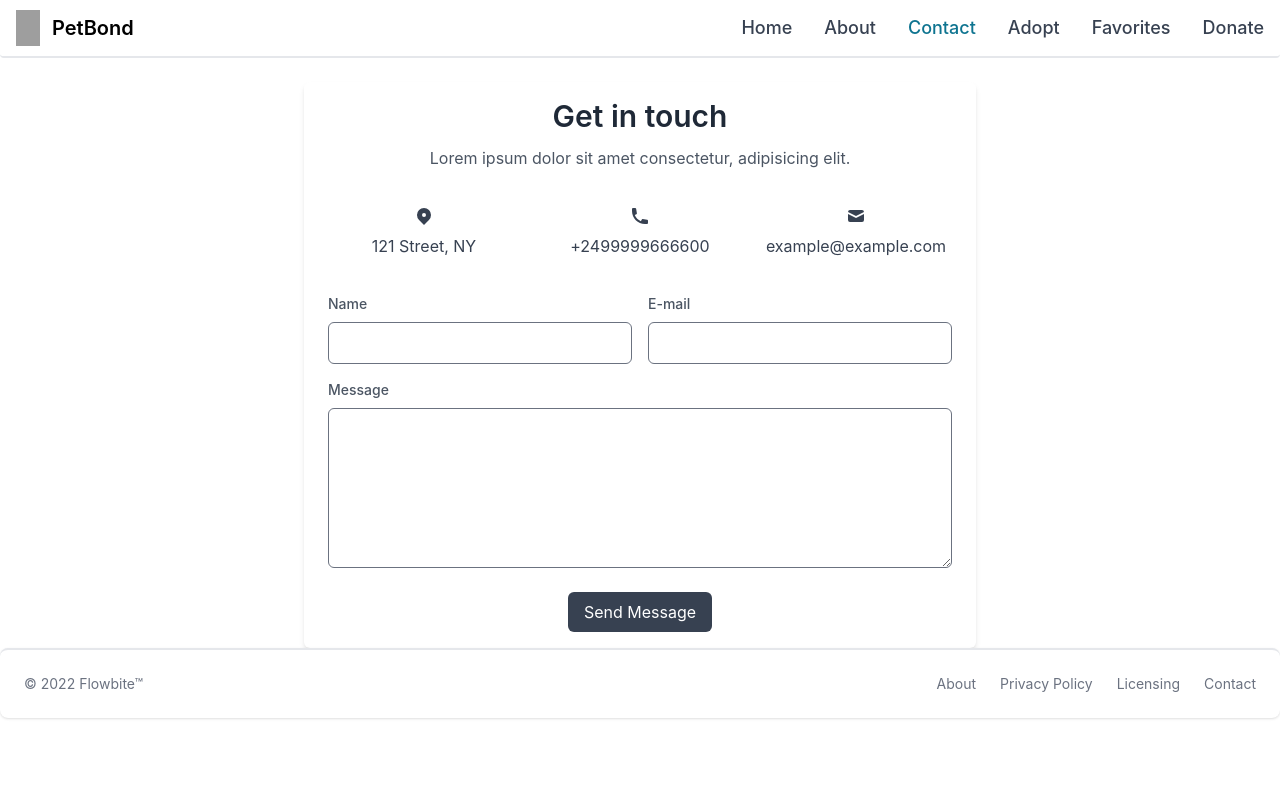
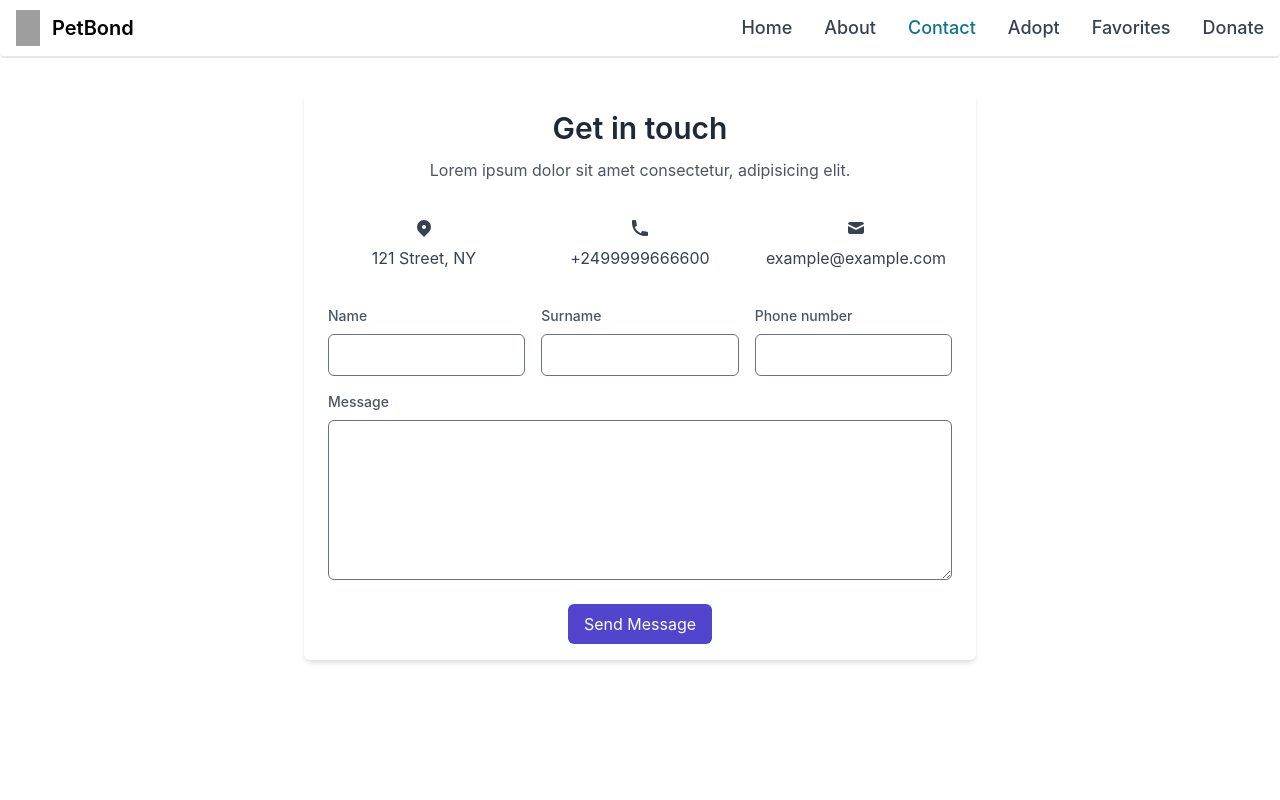
Before and after one commit to badkamyk/pet-bond, a Next.js app: page /contact in a window 1280 px wide. Shown: the top 800 px of the page. Built offline with nearby package versions, Linux system fonts and the light colour scheme; grey boxes are pictures that could not be loaded.

Commit message:
feat: hero section, minor css changes

```diff
--- a/app/contact/page.tsx
+++ b/app/contact/page.tsx
@@ -1,5 +1,6 @@
 export default function Contact() {
     return (
+        <div className="min-h-screen mt-9">
             <section className="w-full max-w-2xl px-6 py-4 mx-auto bg-white rounded-md shadow-md dark:bg-gray-800">
                 <h2 className="text-3xl font-semibold text-center text-gray-800 dark:text-white">Get in touch</h2>
 
@@ -10,7 +11,8 @@ export default function Contact() {
                 <div className="grid grid-cols-1 gap-6 mt-6 sm:grid-cols-2 md:grid-cols-3">
                     <a href="#"
                        className="flex flex-col items-center px-4 py-3 text-gray-700 transition-colors duration-300 transform rounded-md dark:text-gray-200 hover:bg-blue-200 dark:hover:bg-blue-500">
-                    <svg className="w-5 h-5" xmlns="http://www.w3.org/2000/svg" viewBox="0 0 20 20" fill="currentColor">
+                        <svg className="w-5 h-5" xmlns="http://www.w3.org/2000/svg" viewBox="0 0 20 20"
+                             fill="currentColor">
                             <path fillRule="evenodd"
                                   d="M5.05 4.05a7 7 0 119.9 9.9L10 18.9l-4.95-4.95a7 7 0 010-9.9zM10 11a2 2 0 100-4 2 2 0 000 4z"
                                   clipRule="evenodd"/>
@@ -21,7 +23,8 @@ export default function Contact() {
 
                     <a href="#"
                        className="flex flex-col items-center px-4 py-3 text-gray-700 transition-colors duration-300 transform rounded-md dark:text-gray-200 hover:bg-blue-200 dark:hover:bg-blue-500">
-                    <svg className="w-5 h-5" xmlns="http://www.w3.org/2000/svg" viewBox="0 0 20 20" fill="currentColor">
+                        <svg className="w-5 h-5" xmlns="http://www.w3.org/2000/svg" viewBox="0 0 20 20"
+                             fill="currentColor">
                             <path
                                 d="M2 3a1 1 0 011-1h2.153a1 1 0 01.986.836l.74 4.435a1 1 0 01-.54 1.06l-1.548.773a11.037 11.037 0 006.105 6.105l.774-1.548a1 1 0 011.059-.54l4.435.74a1 1 0 01.836.986V17a1 1 0 01-1 1h-2C7.82 18 2 12.18 2 5V3z"/>
                         </svg>
@@ -31,7 +34,8 @@ export default function Contact() {
 
                     <a href="#"
                        className="flex flex-col items-center px-4 py-3 text-gray-700 transition-colors duration-300 transform rounded-md dark:text-gray-200 hover:bg-blue-200 dark:hover:bg-blue-500">
-                    <svg className="w-5 h-5" xmlns="http://www.w3.org/2000/svg" viewBox="0 0 20 20" fill="currentColor">
+                        <svg className="w-5 h-5" xmlns="http://www.w3.org/2000/svg" viewBox="0 0 20 20"
+                             fill="currentColor">
                             <path d="M2.003 5.884L10 9.882l7.997-3.998A2 2 0 0016 4H4a2 2 0 00-1.997 1.884z"/>
                             <path d="M18 8.118l-8 4-8-4V14a2 2 0 002 2h12a2 2 0 002-2V8.118z"/>
                         </svg>
@@ -43,16 +47,27 @@ export default function Contact() {
                 <div className="mt-6 ">
                     <div className="items-center -mx-2 md:flex">
                         <div className="w-full mx-2">
-                        <label className="block mb-2 text-sm font-medium text-gray-600 dark:text-gray-200">Name</label>
+                            <label
+                                className="block mb-2 text-sm font-medium text-gray-600 dark:text-gray-200">Name</label>
+
+                            <input
+                                className="block w-full px-4 py-2 text-gray-700 bg-white border rounded-md dark:bg-gray-800 dark:text-gray-300 dark:border-gray-600 focus:border-blue-400 focus:ring-blue-300 dark:focus:border-blue-300 focus:outline-none focus:ring focus:ring-opacity-40"
+                                type="text"/>
+                        </div>
+                        <div className="w-full mx-2">
+                            <label
+                                className="block mb-2 text-sm font-medium text-gray-600 dark:text-gray-200">Surname</label>
 
                             <input
                                 className="block w-full px-4 py-2 text-gray-700 bg-white border rounded-md dark:bg-gray-800 dark:text-gray-300 dark:border-gray-600 focus:border-blue-400 focus:ring-blue-300 dark:focus:border-blue-300 focus:outline-none focus:ring focus:ring-opacity-40"
                                 type="text"/>
                         </div>
 
+
                         <div className="w-full mx-2 mt-4 md:mt-0">
                             <label
-                            className="block mb-2 text-sm font-medium text-gray-600 dark:text-gray-200">E-mail</label>
+                                className="block mb-2 text-sm font-medium text-gray-600 dark:text-gray-200">Phone
+                                number</label>
 
                             <input
                                 className="block w-full px-4 py-2 text-gray-700 bg-white border rounded-md dark:bg-gray-800 dark:text-gray-300 dark:border-gray-600 focus:border-blue-400 focus:ring-blue-300 dark:focus:border-blue-300 focus:outline-none focus:ring focus:ring-opacity-40"
@@ -61,7 +76,8 @@ export default function Contact() {
                     </div>
 
                     <div className="w-full mt-4">
-                    <label className="block mb-2 text-sm font-medium text-gray-600 dark:text-gray-200">Message</label>
+                        <label
+                            className="block mb-2 text-sm font-medium text-gray-600 dark:text-gray-200">Message</label>
 
                         <textarea
                             className="block w-full h-40 px-4 py-2 text-gray-700 bg-white border rounded-md dark:bg-gray-800 dark:text-gray-300 dark:border-gray-600 focus:border-blue-400 dark:focus:border-blue-300 focus:outline-none focus:ring focus:ring-blue-300 focus:ring-opacity-40"/>
@@ -69,11 +85,12 @@ export default function Contact() {
 
                     <div className="flex justify-center mt-6">
                         <button
-                        className="px-4 py-2 text-white transition-colors duration-300 transform bg-gray-700 rounded-md hover:bg-gray-600 focus:outline-none focus:bg-gray-600">Send
+                            className="px-4 py-2 text-white transition-colors duration-300 transform bg-indigo-700 rounded-md hover:bg-indigo-600 focus:outline-none focus:bg-gray-600">Send
                             Message
                         </button>
                     </div>
                 </div>
             </section>
+        </div>
     )
 }
--- a/app/page.tsx
+++ b/app/page.tsx
@@ -1,11 +1,9 @@
-import Image from 'next/image'
-import styles from './page.module.css'
-import Hero from '../components/Hero'
-import Navbar from "../components/Navbar";
+import Hero from "../components/Hero";
 
 export default function Home() {
   return (
     <div className="min-h-screen">
+      <Hero />
     </div>
   )
 }
--- a/components/Footer.tsx
+++ b/components/Footer.tsx
@@ -8,7 +8,7 @@ export default function FooterComponent() {
               by="Flowbite™"
               year={2022}
           />
-          <Footer.LinkGroup>
+          <Footer.LinkGroup className="flex gap-3">
               <Footer.Link href="#">
                   About
               </Footer.Link>
--- a/components/Hero.tsx
+++ b/components/Hero.tsx
@@ -1,7 +1,31 @@
+import Link from "next/link";
+
 export default function Hero() {
     return (
         <div>
-
+            <section className="mb-40">
+                <div className="px-6 py-12 md:px-12 bg-gray-50 text-gray-800 text-center lg:text-left">
+                    <div className="container mx-auto xl:px-32">
+                        <div className="grid lg:grid-cols-2 gap-12 flex items-center">
+                            <div className="mt-12 lg:mt-0">
+                                <h1 className="text-5xl md:text-6xl xl:text-7xl font-bold tracking-tight mb-12">Adopt <br/><span
+                                    className="text-blue-600">friend for life</span></h1>
+                                <Link className="inline-block px-7 py-3 mr-2 bg-blue-600 text-white font-medium text-sm leading-snug uppercase rounded shadow-md hover:bg-blue-700 hover:shadow-lg focus:bg-blue-700 focus:shadow-lg focus:outline-none focus:ring-0 active:bg-blue-800 active:shadow-lg transition duration-150 ease-in-out"
+                                   data-mdb-ripple="true" data-mdb-ripple-color="light" href="/adopt" role="button">List of pupils</Link>
+                                <Link className="inline-block px-7 py-3 bg-transparent text-blue-600 font-medium text-sm leading-snug uppercase rounded hover:text-blue-700 hover:bg-gray-100 focus:bg-gray-100 focus:outline-none focus:ring-0 active:bg-gray-200 transition duration-150 ease-in-out"
+                                   data-mdb-ripple="true" data-mdb-ripple-color="light" href="/donate" role="button">Support us</Link>
+                            </div>
+                            <div className="mb-12 lg:mb-0">
+                                <img
+                                    src="https://mdbootstrap.com/img/new/ecommerce/vertical/028.jpg"
+                                    className="w-full rounded-lg shadow-lg"
+                                    alt=""
+                                />
+                            </div>
+                        </div>
+                    </div>
+                </div>
+            </section>
         </div>
     )
 }
--- a/components/Navbar.tsx
+++ b/components/Navbar.tsx
@@ -36,7 +36,7 @@ export default function Nav() {
         <Navbar
             fluid={true}
             rounded={true}
-            className="border-b-2 mb-6"
+            className="border-b-2"
         >
             <Navbar.Brand href="/">
                 <Image
```
Also changed, not shown: app/layout.tsx (indentation only). Lines whose indentation alone changed are shown as unchanged.
